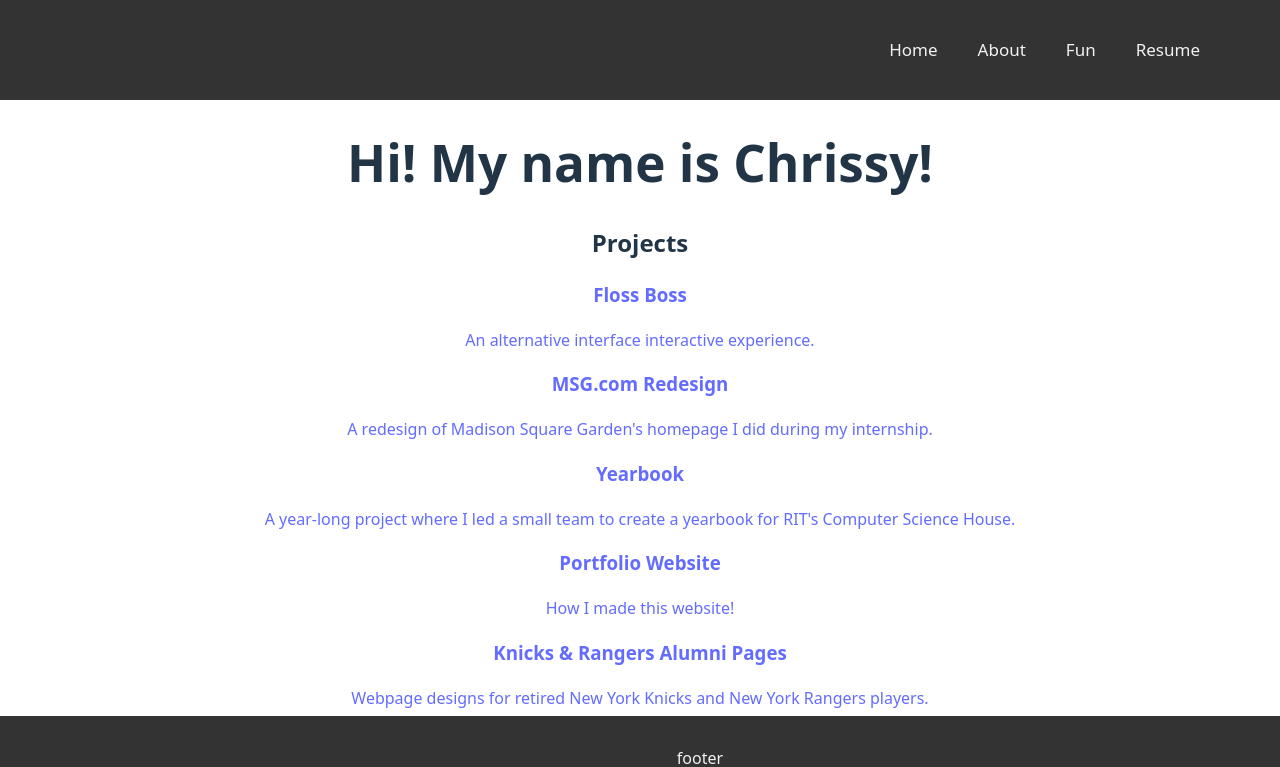
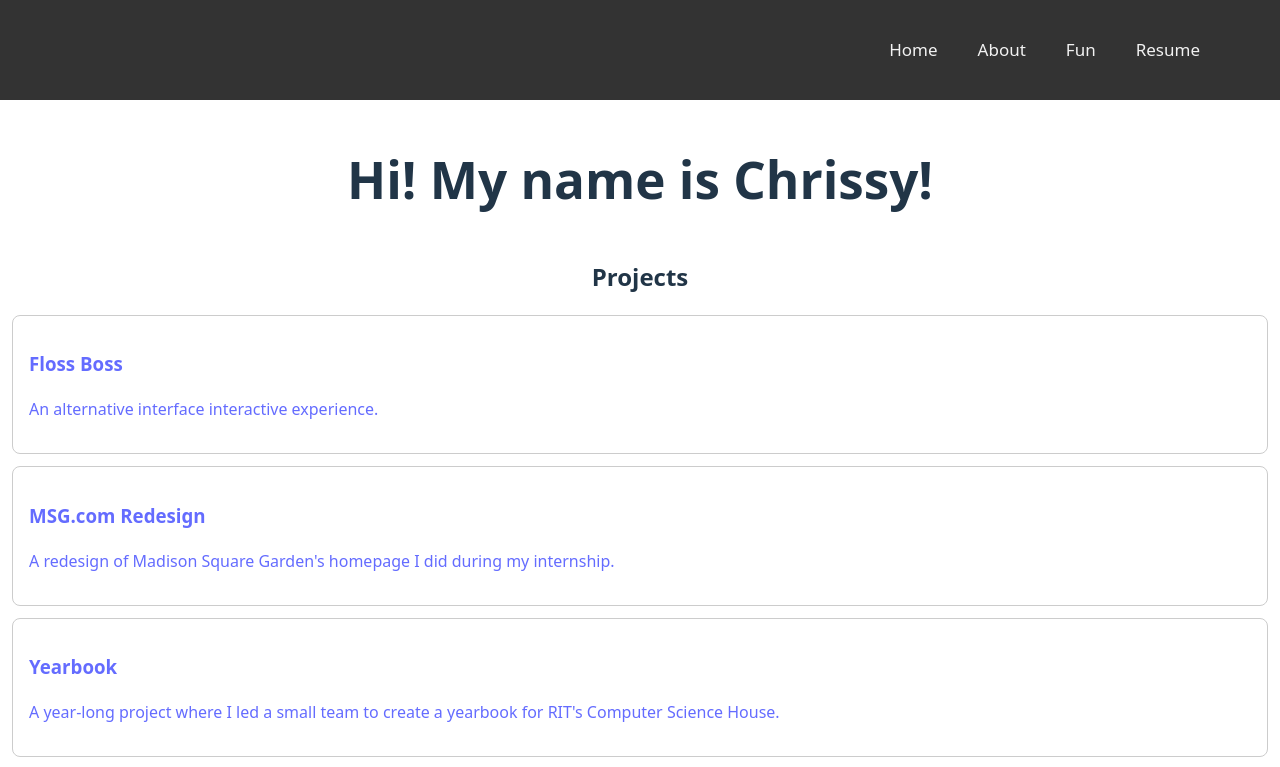
Before and after one commit to chrissye0/personal-website, a React (Vite) app: page / in a window 1280 px wide. Shown: the top 767 px of the page. Built offline with nearby package versions, Linux system fonts and the light colour scheme.

Commit message:
css and footer changes

```diff
--- a/src/components/Footer.jsx
+++ b/src/components/Footer.jsx
@@ -1,7 +1,7 @@
 export default function Footer() {
   return (
-    <footer className="footer">
-      footer
+    <footer>
+      <p> Thanks for visiting my website! If you want to reach out, find me on LinkedIn or send over an email!</p>
     </footer>
   )
 }
--- a/src/components/Home/Project.jsx
+++ b/src/components/Home/Project.jsx
@@ -1,7 +1,7 @@
 export default function Project({ title, description, link }) {
   return (
     <a href={link}>
-        <article>
+        <article className="project">
             <h3>{title}</h3>
             <p>{description}</p>
         </article>
--- a/src/components/Home/Projects.jsx
+++ b/src/components/Home/Projects.jsx
@@ -4,11 +4,13 @@ export default function Projects() {
   return (
     <>
       <h2>Projects</h2>
-      <Project title="Floss Boss" description="An alternative interface interactive experience." link="/floss-boss" />
-      <Project title="MSG.com Redesign" description="A redesign of Madison Square Garden's homepage I did during my internship." link="/msg-redesign" />
-      <Project title="Yearbook" description="A year-long project where I led a small team to create a yearbook for RIT's Computer Science House." link="/yearbook" />
-      <Project title="Portfolio Website" description="How I made this website!" link="/portfolio" />
-      <Project title="Knicks & Rangers Alumni Pages" description="Webpage designs for retired New York Knicks and New York Rangers players." link="/alumni-pages" />
+      <section className="projects">
+        <Project title="Floss Boss" description="An alternative interface interactive experience." link="/floss-boss" />
+        <Project title="MSG.com Redesign" description="A redesign of Madison Square Garden's homepage I did during my internship." link="/msg-redesign" />
+        <Project title="Yearbook" description="A year-long project where I led a small team to create a yearbook for RIT's Computer Science House." link="/yearbook" />
+        <Project title="Portfolio Website" description="How I made this website!" link="/portfolio" />
+        <Project title="Knicks & Rangers Alumni Pages" description="Webpage designs for retired New York Knicks and New York Rangers players." link="/alumni-pages" />
+      </section>
     </>
   )
 }
--- a/src/pages/About.jsx
+++ b/src/pages/About.jsx
@@ -1,15 +1,17 @@
 import Footer from '../components/Footer.jsx';
-import '../styles/About.css';
+import '../styles/App.css';
 
 export default function About() {
   return (
-    <>
-      <h1>About Page</h1>
-      <p>My name is Chrissy!</p>
-      <p>I am a student at the Rochester Institute of Technology studying New Media Interactive Development with a minor in Web Development. I will be graduating in May 2026.</p>
-      <p>I am passionate about UI/UX design, user research, digital art, web development, and interactive technologies.</p>
-      <p>I dream of one day making the digital media that ignited my passions for art and tech in the first place, but until then, it's a work in progress!</p>
+    <section className="page">
+      <section className="about">
+        <h1>About Page</h1>
+        <p>My name is Chrissy!</p>
+        <p>I am a student at the Rochester Institute of Technology studying New Media Interactive Development with a minor in Web Development. I will be graduating in May 2026.</p>
+        <p>I am passionate about UI/UX design, user research, digital art, web development, and interactive technologies.</p>
+        <p>I dream of one day making the digital media that ignited my passions for art and tech in the first place, but until then, it's a work in progress!</p>
+      </section>
       <Footer />
-    </>
+    </section>
   )
 }
--- a/src/pages/Fun.jsx
+++ b/src/pages/Fun.jsx
@@ -1,12 +1,14 @@
 import Footer from '../components/Footer.jsx';
-import '../styles/Fun.css';
+import '../styles/App.css';
 
 export default function Fun() {
   return (
-    <>
-      <h1>Fun Page</h1>
-      <p>This is the Fun page content.</p>
+    <section className="page">
+      <section className="fun">
+        <h1>Fun Page</h1>
+        <p>This is the Fun page content.</p>
+      </section>
       <Footer />
-    </>
+    </section>
   )
 }
--- a/src/pages/Home.jsx
+++ b/src/pages/Home.jsx
@@ -1,14 +1,16 @@
 import Header from '../components/Home/Header.jsx';
 import Projects from '../components/Home/Projects.jsx';
 import Footer from '../components/Footer.jsx';
-import '../styles/Home.css';
+import '../styles/App.css';
 
 export default function Home() {
   return (
-    <>
-      <Header />
-      <Projects />
+    <section className="page">
+      <section className="home">
+        <Header />
+        <Projects />
+      </section>
       <Footer />
-    </>
+    </section>
   )
 }
--- a/src/styles/App.css
+++ b/src/styles/App.css
@@ -7,18 +7,8 @@ nav {
   background-color: #333;
   overflow: hidden;
   padding: 0 60px;
-  width: 100vw;
+  width: 100%;
   box-sizing: border-box;
-}
-
-footer {
-  background-color: #333;
-  color: #f2f2f2;
-  overflow: hidden;
-  padding: 30px 60px;
-  position:absolute;
-  width:100vw;
-  bottom:0px;
 }
 
 nav a {
@@ -36,3 +26,35 @@ nav a:hover {
   background-color: #ddd;
   color: #333;
 }
+
+footer {
+  background-color: #333;
+  color: #f2f2f2;
+  padding: 30px 60px;
+  width: 100%;
+}
+
+footer p {
+  margin: 0;
+  float: left;
+}
+
+.page {
+  min-height: 100%;
+  display: flex;
+  flex-direction: column;
+}
+
+.home, .about, .fun {
+    flex: 1;
+    padding-bottom: 30px;
+}
+
+.project {
+  border: 1px solid #ccc;
+  border-radius: 8px;
+  padding: 16px;
+  margin: 12px;
+  text-align: left;
+  transition: box-shadow 0.3s ease;
+}
--- a/src/styles/index.css
+++ b/src/styles/index.css
@@ -22,35 +22,16 @@ a:hover {
   color: #535bf2;
 }
 
-body {
+html, body, #root {
   margin: 0;
-  display: flex;
   min-width: 320px;
-  min-height: 100vh;
+  height: 100%;
+  background-color: white;
 }
 
 h1 {
   font-size: 3.2em;
   line-height: 1.1;
-}
-
-button {
-  border-radius: 8px;
-  border: 1px solid transparent;
-  padding: 0.6em 1.2em;
-  font-size: 1em;
-  font-weight: 500;
-  font-family: inherit;
-  background-color: #1a1a1a;
-  cursor: pointer;
-  transition: border-color 0.25s;
-}
-button:hover {
-  border-color: #646cff;
-}
-button:focus,
-button:focus-visible {
-  outline: 4px auto -webkit-focus-ring-color;
 }
 
 @media (prefers-color-scheme: light) {
```
Also changed, not shown: src/styles/About.css (deleted), src/styles/Fun.css (deleted), src/styles/Home.css (deleted), 1 other file (tests, documents, lock files or other folders).
